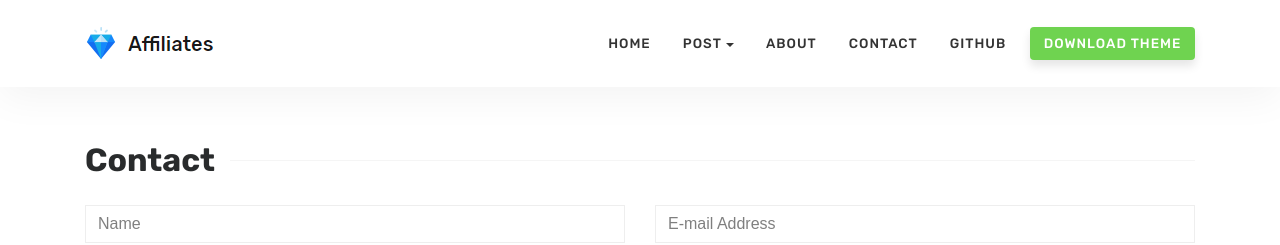
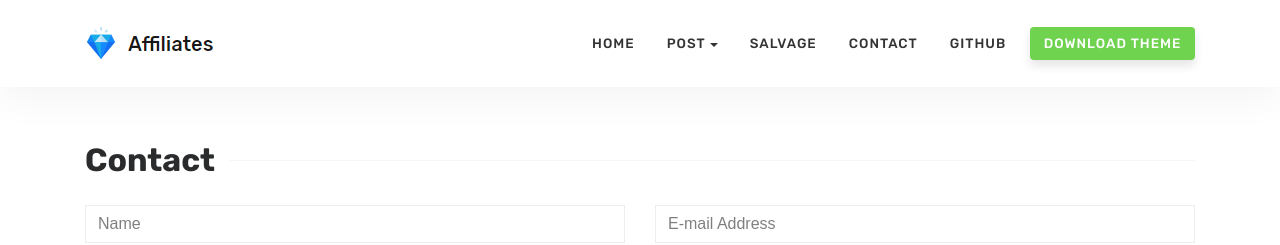
Before and after one commit to boazcochavi/boazcochavi.github.io, a Jekyll site: the page built from contact.html, in a window 1280 px wide. Shown: the top 245 px of the page. Built offline with Jekyll 4.4.1, drawn with Linux system fonts in a browser that asks for light colours.

Commit message:
shange title

```diff
--- a/_layouts/default.html
+++ b/_layouts/default.html
@@ -69,7 +69,7 @@
                 </li>
 
                 <li class="nav-item">
-                    <a class="nav-link" href="{{ site.baseurl }}/about">About</a>
+                    <a class="nav-link" href="{{ site.baseurl }}/Salvage">Salvage</a>
                 </li>
 
                 <li class="nav-item">
```
